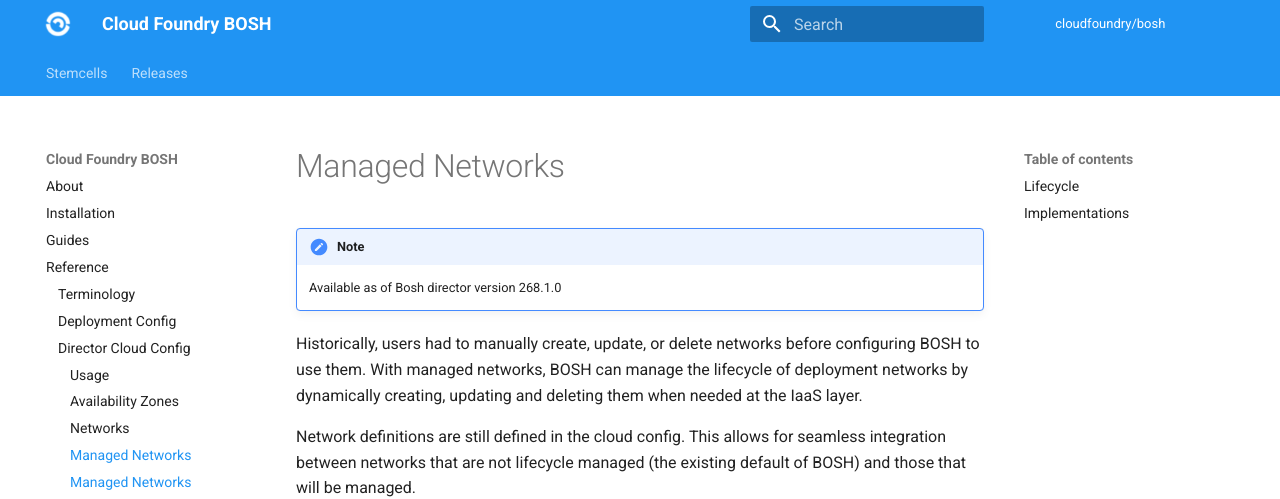
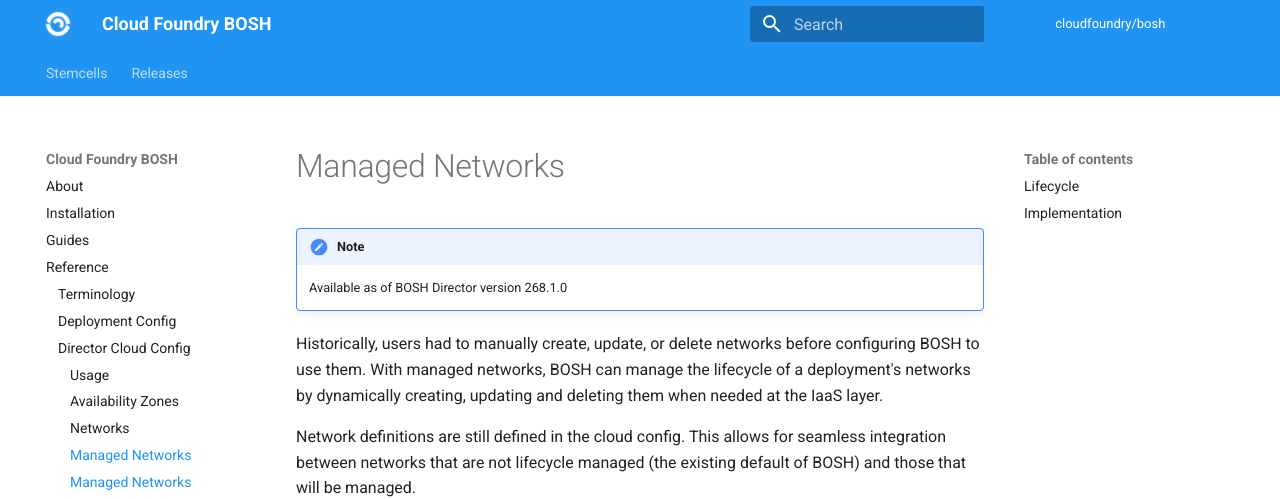
Before and after one commit to cloudfoundry/docs-bosh, an MkDocs documentation site: the page built from content/managed-networks.md, in a window 1280 px wide and 900 px high. Shown: the top 499 px of the window. Built offline with MkDocs 1.6.1 and Material for MkDocs 9.7.7, drawn with Linux system fonts in a browser that asks for light colours; old or Windows-style settings are respelled for this version of MkDocs; some of the changed text lies outside the part shown.

Commit message:
Add `managed networks` relevant methods details for CPI authors
[#161022499](https://www.pivotaltracker.com/story/show/161022499)

```diff
--- a/content/managed-networks.md
+++ b/content/managed-networks.md
@@ -1,7 +1,7 @@
 !!! note
-    Available as of Bosh director version 268.1.0
+    Available as of BOSH Director version 268.1.0
 
-Historically, users had to manually create, update, or delete networks before configuring BOSH to use them. With managed networks, BOSH can manage the lifecycle of deployment networks by dynamically creating, updating and deleting them when needed at the IaaS layer.
+Historically, users had to manually create, update, or delete networks before configuring BOSH to use them. With managed networks, BOSH can manage the lifecycle of a deployment's networks by dynamically creating, updating and deleting them when needed at the IaaS layer.
 
 Network definitions are still defined in the cloud config. This allows for seamless integration between networks that are not lifecycle managed (the existing default of BOSH) and those that will be managed.
 
@@ -45,6 +45,9 @@ Succeeded
 
 ![image](images/managed_network_lifecycle.png)
 
-## Implementations
 
-* [vSphere CPI](vsphere-cpi.md*#networks)
+## Implementation
+
+CPI authors looking to provide managed networks functionality should refer to [create_network](./cpi-api-v1-method/create_network.md) and [delete_network](./cpi-api-v1-method/delete_network.md) methods documentation.
+
+[vSphere CPI](vsphere-cpi.md#networks) currently provides a concrete implementation of managed networks.
```
